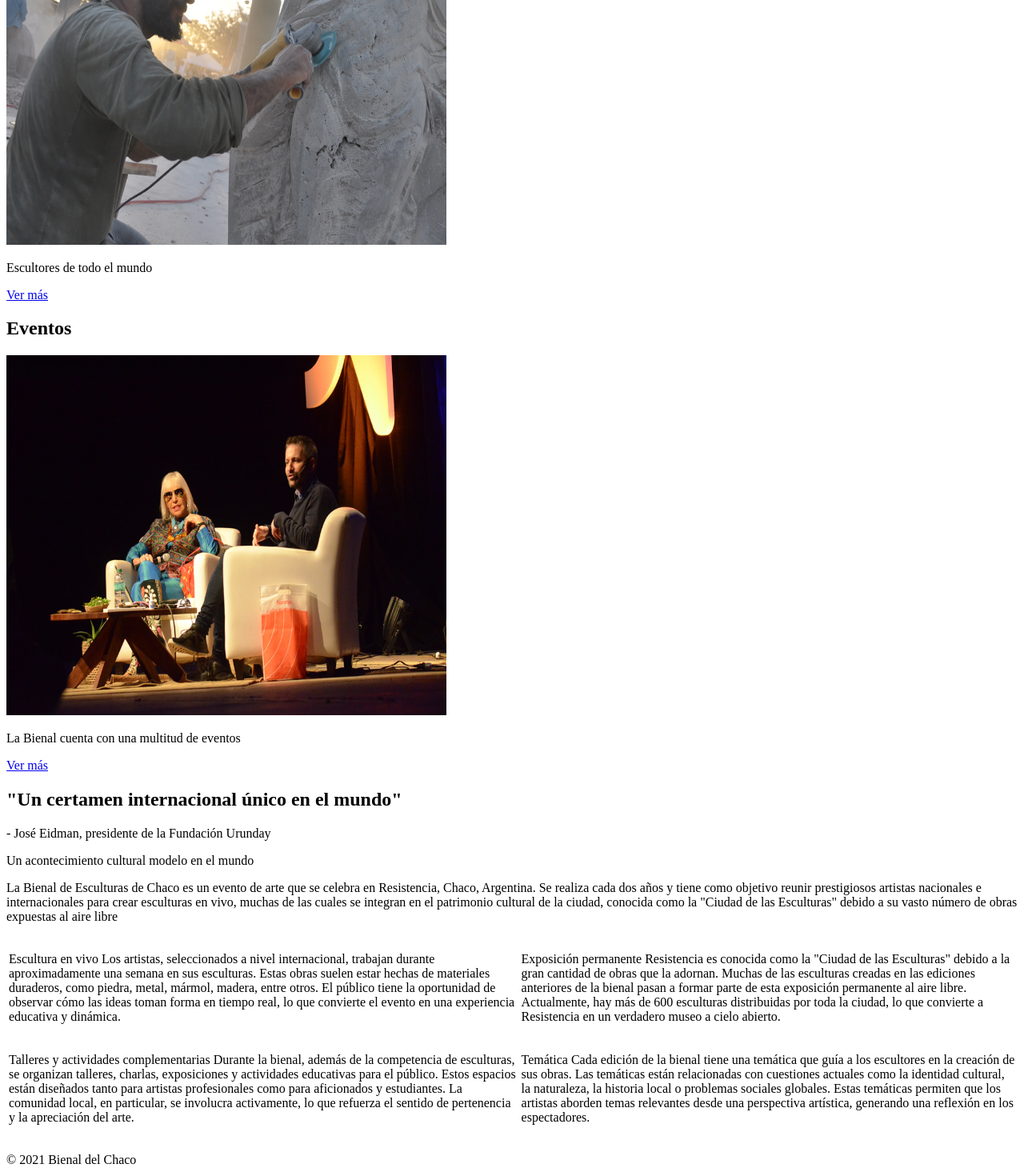
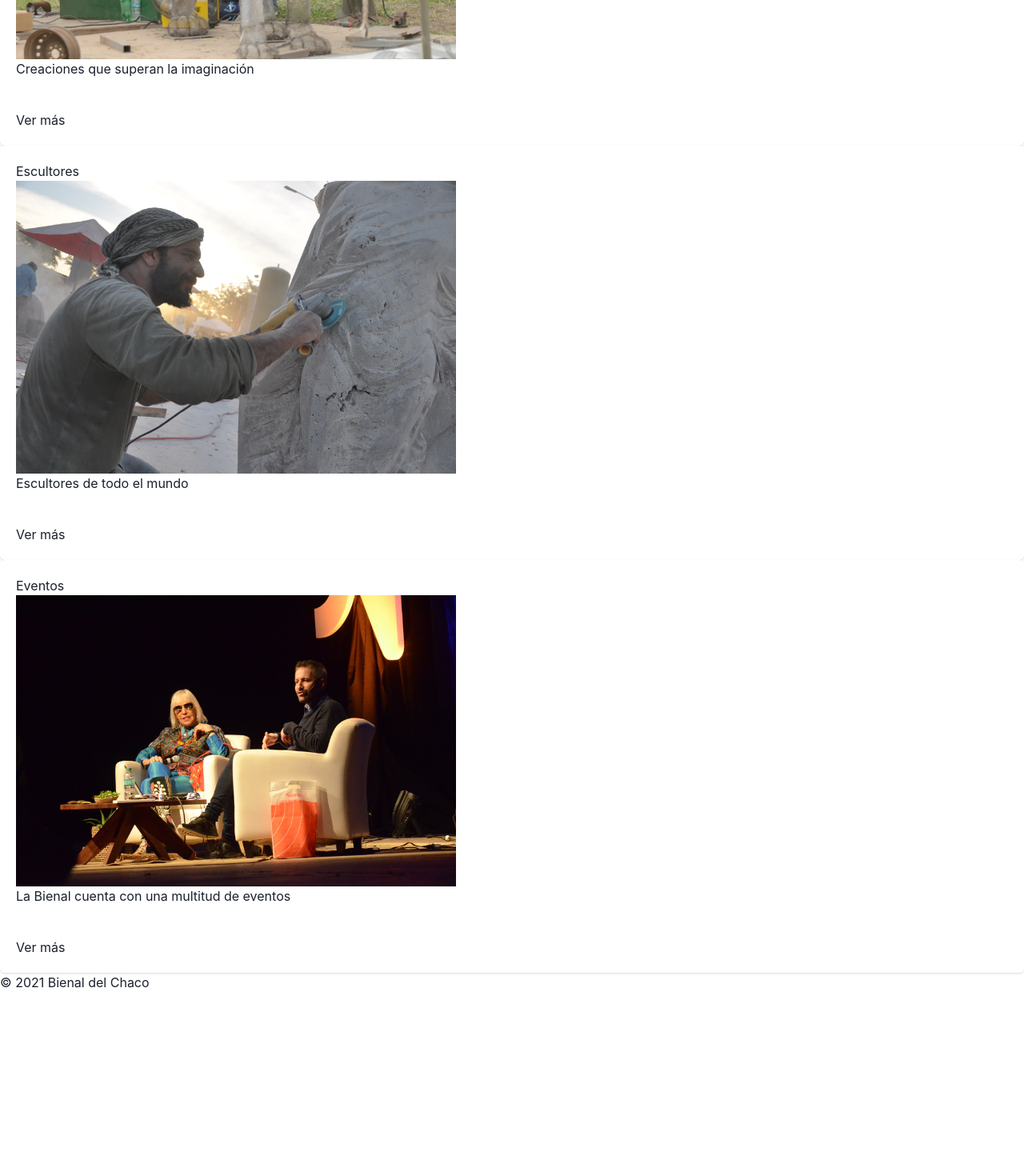
Before and after one commit to FRRe-DS/2024-01-TPI, a Next.js app: page / in a window 1280 px wide. Shown: the part 960-2430 px from the top of the page at 80% size. After the commit the page ends 2200 px from the top, so only its background shows below. Built offline with nearby package versions, Linux system fonts and the light colour scheme.

Commit message:
Homologacion con el componente de terceros Card

```diff
--- a/package.json
+++ b/package.json
@@ -6,6 +6,11 @@
     "lint": "next lint"
   },
   "dependencies": {
+    "@chakra-ui/next-js": "^2.2.0",
+    "@chakra-ui/react": "^2.8.2",
+    "@emotion/react": "^11.13.3",
+    "@emotion/styled": "^11.13.0",
+    "framer-motion": "^11.5.4",
     "next": "^14.2.9",
     "react": "^18.3.1",
     "react-dom": "^18.3.1"
--- a/src/app/layout.jsx
+++ b/src/app/layout.jsx
@@ -1,7 +1,8 @@
 import localFont from "next/font/local";
 import "./ui/globals.css";
-import Image from "next/image";
-import Logo from "/public/BienalLogo.png";
+import { RootFooter } from "./ui/componentes/footer";
+import { RootHeader } from "./ui/componentes/header";
+import { Providers } from "./providers";
 
 const geistSans = localFont({
   src: "./fonts/GeistVF.woff",
@@ -19,33 +20,15 @@ export const metadata = {
   description: "Generated by create next app",
 };
 
-function RootHeader() {
-  return (
-    <header>
-      <Image src={Logo} alt="Bienal Logo" />
-      <div>
-        <h1>Bienal del Chaco</h1>
-        <p>Por amor al arte</p>
-      </div>
-    </header>
-  );
-}
-
-function RootFooter() {
-  return (
-    <footer>
-      <p>© 2021 Bienal del Chaco</p>
-    </footer>
-  );
-}
-
 export default function RootLayout({ children }) {
   return (
     <html lang="en">
       <body>
-        <RootHeader />
-        {children}
-        <RootFooter />
+        <Providers>
+          <RootHeader />
+          {children}
+          <RootFooter />
+        </Providers>
       </body>
     </html>
   );
--- a/src/app/page.jsx
+++ b/src/app/page.jsx
@@ -1,14 +1,12 @@
-import ImageBar from "./ui/imageBar";
+import ImageBar from "./ui/ImagenesRender/imageBar";
 
 export default function Home() {
   return (
     <>
       <main>
         <section>
-          <ImageBar />
-        </section>
-        <section>
           <h1>"Un certamen internacional único en el mundo"</h1>
+
           <p>- José Eidman, presidente de la Fundación Urunday</p>
         </section>
 
@@ -24,61 +22,68 @@ export default function Home() {
             "Ciudad de las Esculturas" debido a su vasto número de obras
             expuestas al aire libre
           </p>
-          <table>
-            <tbody>
-              <tr>
-                <td>
+
+          <div>
+              <p> Escultura en vivo </p>
+
               <p>
-                    Escultura en vivo Los artistas, seleccionados a nivel
-                    internacional, trabajan durante aproximadamente una semana
-                    en sus esculturas. Estas obras suelen estar hechas de
-                    materiales duraderos, como piedra, metal, mármol, madera,
-                    entre otros. El público tiene la oportunidad de observar
-                    cómo las ideas toman forma en tiempo real, lo que convierte
-                    el evento en una experiencia educativa y dinámica.
+                Los artistas, seleccionados a nivel internacional,
+                trabajan durante aproximadamente una semana
+                en sus esculturas. Estas obras suelen estar
+                hechas de materiales duraderos, como piedra,
+                metal, mármol, madera, entre otros. El público
+                tiene la oportunidad de observar cómo las ideas
+                toman forma en tiempo real, lo que convierte el
+                evento en una experiencia educativa y dinámica.
               </p>
-                </td>
-                <td>
+
+              <p>Exposición permanente</p>
+
               <p>
-                    Exposición permanente Resistencia es conocida como la
-                    "Ciudad de las Esculturas" debido a la gran cantidad de
-                    obras que la adornan. Muchas de las esculturas creadas en
-                    las ediciones anteriores de la bienal pasan a formar parte
-                    de esta exposición permanente al aire libre. Actualmente,
-                    hay más de 600 esculturas distribuidas por toda la ciudad,
-                    lo que convierte a Resistencia en un verdadero museo a cielo
-                    abierto.
+                Resistencia es conocida como la "Ciudad de las
+                Esculturas" debido a la gran cantidad de obras
+                que la adornan. Muchas de las esculturas
+                creadas en las ediciones anteriores de la bienal
+                pasan a formar parte de esta exposición
+                permanente al aire libre. Actualmente, hay más
+                de 600 esculturas distribuidas por toda la
+                ciudad, lo que convierte a Resistencia en un
+                verdadero museo a cielo abierto.
               </p>
-                </td>
-              </tr>
-              <tr>
-                <td>
+
+              <p>Talleres y actividades complementarias </p>
+
               <p>
-                    Talleres y actividades complementarias Durante la bienal,
-                    además de la competencia de esculturas, se organizan
-                    talleres, charlas, exposiciones y actividades educativas
-                    para el público. Estos espacios están diseñados tanto para
-                    artistas profesionales como para aficionados y estudiantes.
-                    La comunidad local, en particular, se involucra activamente,
-                    lo que refuerza el sentido de pertenencia y la apreciación
-                    del arte.
+                Durante la bienal, además de la competencia de
+                esculturas, se organizan talleres, charlas,
+                exposiciones y actividades educativas para el
+                público. Estos espacios están diseñados tanto
+                para artistas profesionales como para
+                aficionados y estudiantes. La comunidad local,
+                en particular, se involucra activamente, lo que
+                refuerza el sentido de pertenencia y la
+                apreciación del arte.
               </p>
-                </td>
-                <td>
+
+              <p>Temática</p>
+
               <p>
-                    Temática Cada edición de la bienal tiene una temática que
-                    guía a los escultores en la creación de sus obras. Las
-                    temáticas están relacionadas con cuestiones actuales como la
-                    identidad cultural, la naturaleza, la historia local o
-                    problemas sociales globales. Estas temáticas permiten que
-                    los artistas aborden temas relevantes desde una perspectiva
-                    artística, generando una reflexión en los espectadores.
+                Cada edición de la bienal tiene una temática
+                que guía a los escultores en la creación de sus
+                obras. Las temáticas están relacionadas con
+                cuestiones actuales como la identidad cultural,
+                la naturaleza, la historia local o problemas
+                sociales globales.  Estas temáticas permiten
+                que los artistas aborden temas relevantes
+                desde una perspectiva artística, generando una
+                reflexión en los espectadores.
               </p>
-                </td>
-              </tr>
-            </tbody>
-          </table>
             </div>
+        </div>
+
+        <section>
+          <ImageBar />
+        </section>
       </main>
     </>
   );
--- /dev/null
+++ b/src/app/providers.jsx
@@ -0,0 +1,11 @@
+'use client';
+
+import { ChakraProvider } from "@chakra-ui/react";
+
+export function Providers({ children }) {
+  return (
+    <ChakraProvider>
+      {children}
+    </ChakraProvider>
+  );
+}
--- /dev/null
+++ b/src/app/ui/ImagenesRender/imageAtracciones.jsx
@@ -0,0 +1,11 @@
+import Image from "next/image";
+
+export default function ImageAtracciones({titulo, frase, imagen}) {
+  return (
+    <>
+      <h1>{titulo}</h1>
+      <Image src={imagen} alt="Arte" width={550} height={450} />
+      <p>{frase}</p>
+    </>
+  );
+}
--- /dev/null
+++ b/src/app/ui/ImagenesRender/imageBar.jsx
@@ -0,0 +1,52 @@
+import { Card, CardBody, CardFooter } from "@chakra-ui/react";
+// Importar las imagenes
+import ImageAtracciones from "./imageAtracciones";
+import arte from "/public/Art.jpg";
+import escult from "/public/Escultor.jpg";
+import evento from "/public/Event.jpg";
+
+// Hasta implementar una interacción con la imagen
+import Link from "next/link";
+
+export default function ImageBar() {
+  return (
+    <>
+      <Card>
+        <CardBody>
+          <ImageAtracciones
+            titulo={"Arte"}
+            frase={"Creaciones que superan la imaginación"}
+            imagen={arte}
+          />
+        </CardBody>
+        <CardFooter>
+          <Link href="/art">Ver más</Link>
+        </CardFooter>
+      </Card>
+      <Card>
+        <CardBody>
+          <ImageAtracciones
+            titulo={"Escultores"}
+            frase={"Escultores de todo el mundo"}
+            imagen={escult}
+          />
+        </CardBody>
+        <CardFooter>
+          <Link href="/sculptors">Ver más</Link>
+        </CardFooter>
+      </Card>
+      <Card>
+        <CardBody>
+          <ImageAtracciones
+            titulo={"Eventos"}
+            frase={"La Bienal cuenta con una multitud de eventos"}
+            imagen={evento}
+          />
+        </CardBody>
+        <CardFooter>
+          <Link href="/events">Ver más</Link>
+        </CardFooter>
+      </Card>
+    </>
+  );
+}
--- /dev/null
+++ b/src/app/ui/componentes/footer.jsx
@@ -0,0 +1,7 @@
+export function RootFooter() {
+    return (
+        <footer>
+        <p>© 2021 Bienal del Chaco</p>
+        </footer>
+    );
+}
--- /dev/null
+++ b/src/app/ui/componentes/header.jsx
@@ -0,0 +1,14 @@
+import Image from "next/image";
+import Logo from "/public/BienalLogo.png";
+
+export function RootHeader() {
+    return (
+      <header>
+        <Image src={Logo} alt="Bienal Logo" />
+        <div>
+          <h1>Bienal del Chaco</h1>
+          <p>Por amor al arte</p>
+        </div>
+      </header>
+    );
+  }
--- a/src/app/ui/imageArt.jsx
+++ /dev/null
@@ -1,6 +0,0 @@
-import Image from "next/image";
-import arte from "/public/Art.jpg";
-
-export default function ImageArt() {
-  return <Image src={arte} alt="Arte" width={550} height={450} />;
-}
--- a/src/app/ui/imageBar.jsx
+++ /dev/null
@@ -1,29 +0,0 @@
-import ImageArt from "./imageArt";
-import ImageEscult from "./imageEscult";
-import ImageEvent from "./imageEvent";
-import Link from "next/link";
-
-export default function ImageBar() {
-  return (
-    <>
-      <div>
-        <h2>Arte</h2>
-        <ImageArt />
-        <p>Creaciones que superan la imaginación</p>
-        <Link href="/art">Ver más </Link>
-      </div>
-      <div>
-        <h2>Escultores</h2>
-        <ImageEscult />
-        <p>Escultores de todo el mundo</p>
-        <Link href="/escult">Ver más </Link>
-      </div>
-      <div>
-        <h2>Eventos</h2>
-        <ImageEvent />
-        <p>La Bienal cuenta con una multitud de eventos</p>
-        <Link href="/event">Ver más </Link>
-      </div>
-    </>
-  );
-}
--- a/src/app/ui/imageEscult.jsx
+++ /dev/null
@@ -1,6 +0,0 @@
-import Image from "next/image";
-import escult from "/public/Escultor.jpg";
-
-export default function ImageEscult() {
-  return <Image src={escult} alt="escultor" width={550} height={450} />;
-}
--- a/src/app/ui/imageEvent.jsx
+++ /dev/null
@@ -1,6 +0,0 @@
-import Image from "next/image";
-import evento from "/public/Event.jpg";
-
-export default function ImageEvent() {
-  return <Image src={evento} alt="Evento" width={550} height={450} />;
-}
```
Also changed, not shown: 2 other files (tests, documents, lock files or other folders). Lines whose indentation alone changed are shown as unchanged.
